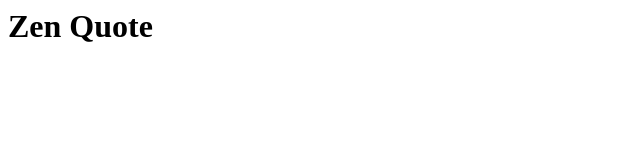
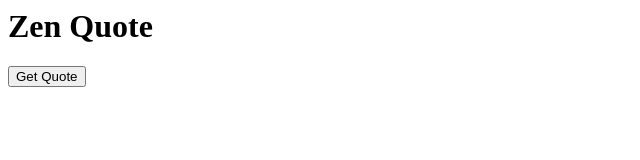
Before and after one commit to arbind/zen-quote-intro, a plain HTML site: page index.html in a window 1280 px wide. Shown: the whole page, without its empty margins (0-640 px from the left). Drawn offline with Linux system fonts and the light colour scheme.

Commit message:
Get Quote Button
ignore zip files

```diff
--- a/index.html
+++ b/index.html
@@ -4,5 +4,6 @@
 </head>
 <body>
   <h1>Zen Quote</h1>
+  <button>Get Quote</button>
 </body>
 </html>
```
Also changed, not shown: 1 other file.
